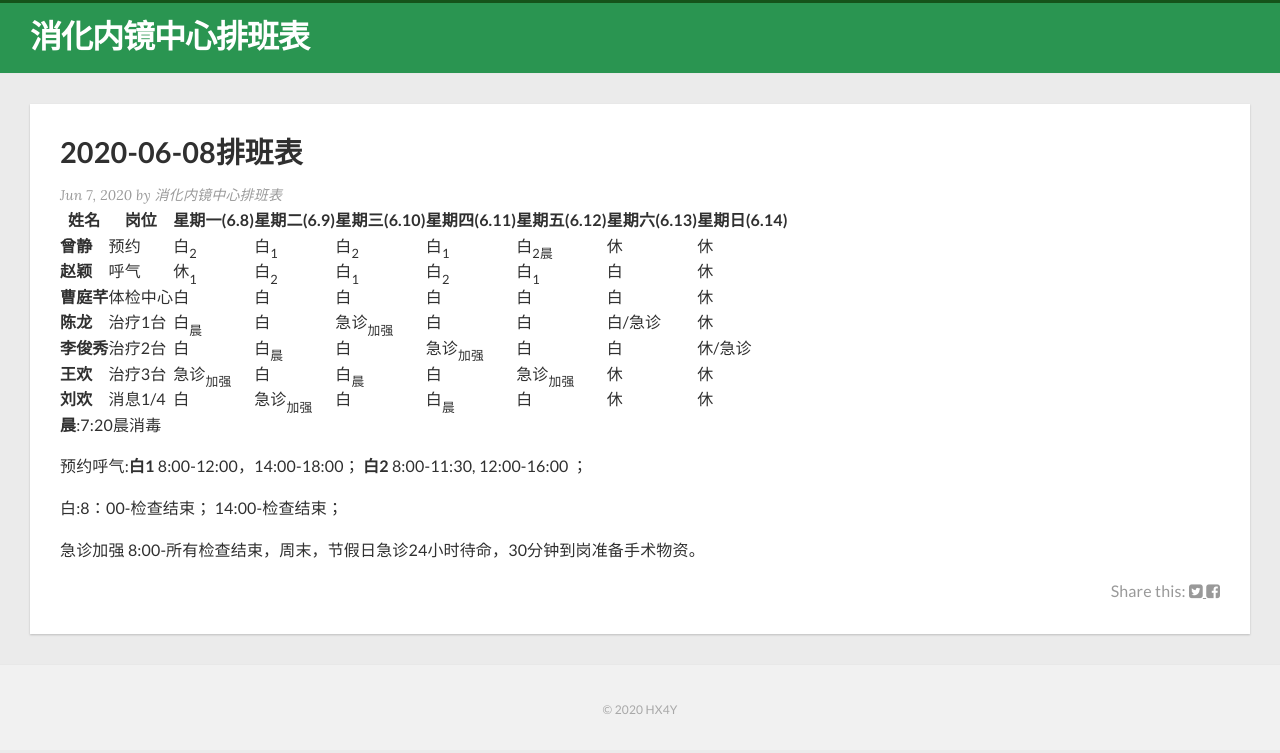
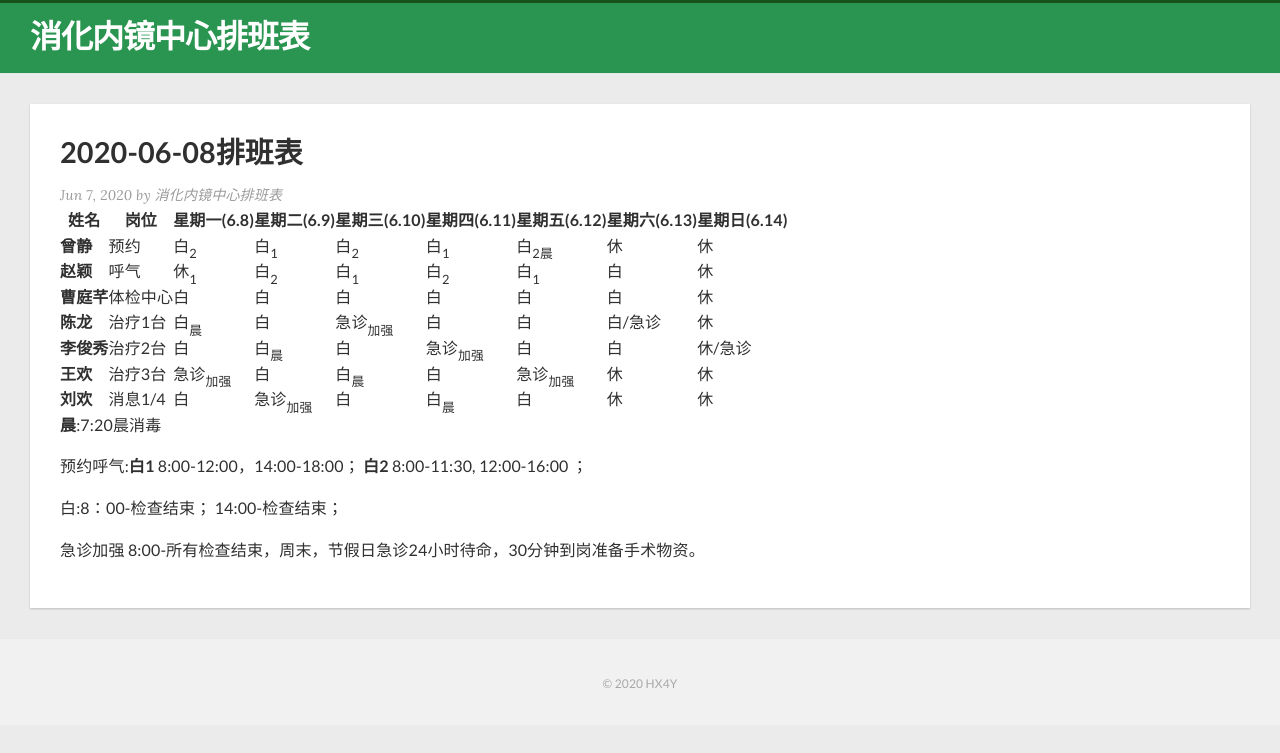
Before and after one commit to wh309566284/keshi-paiban, a Jekyll site: the page built from _posts/2020-06-07-20200608排班表.markdown, in a window 1280 px wide. Shown: the top 753 px of the page. Built offline with Jekyll 4.4.1, drawn with Linux system fonts in a browser that asks for light colours; nearby versions of some CDN libraries; Markdown is read by kramdown in place of the engine named in the settings; comment, search, counter and statistics services are not loaded.

Commit message:
修改样式

```diff
--- a/_layouts/page.html
+++ b/_layouts/page.html
@@ -5,7 +5,7 @@ layout: default
   <header class="post-header">
     <h1 class="post-title">{{ page.title }}</h1>
   </header>
-  <div class="post-content">
+  <div class="post-content" style="display: none;">
     {{ content }}
   </div>
 </article>
--- a/_layouts/post.html
+++ b/_layouts/post.html
@@ -15,7 +15,7 @@ slug: single
 
     {{ content }}
 
-    <aside class="share">
+    <aside class="share" style="display: none;">
 
       <span>Share this: </span>
 
```
